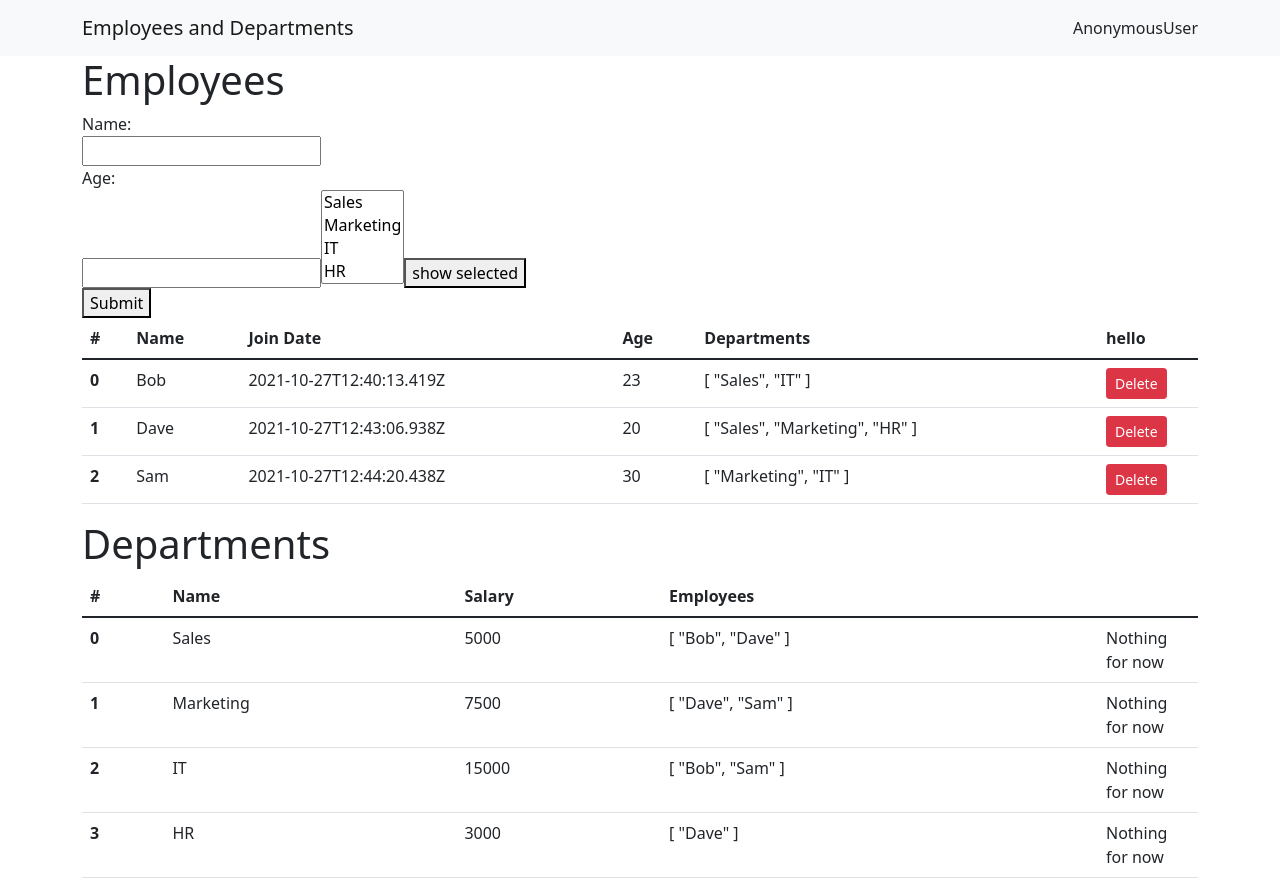
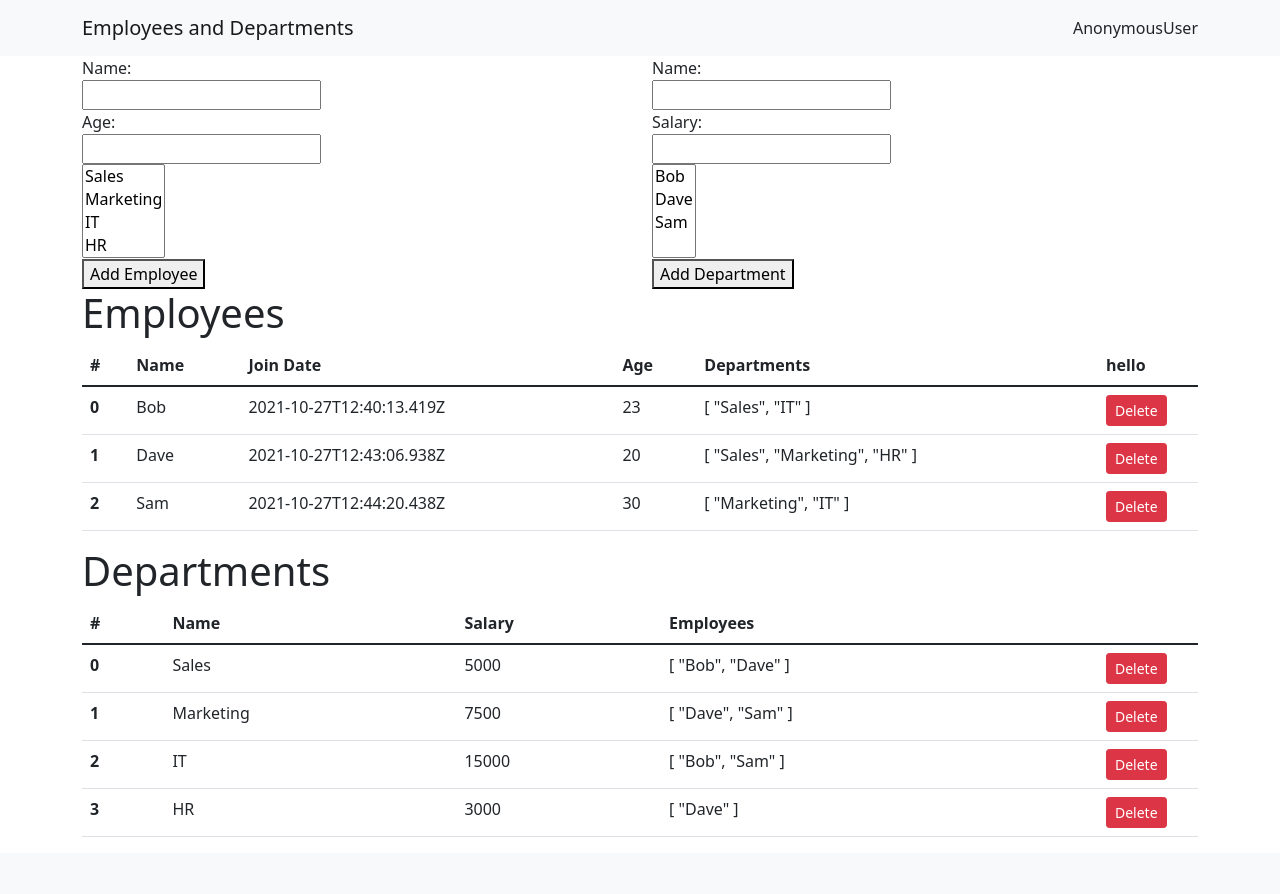
Before and after one commit to Yasmoabd/Django-app-with-Vue-Ajax-REST-API, a Django app: page / in a window 1280 px wide. After the commit the page ends 837 px from the top, so only its background shows below. Run offline with Django 3.2, Linux system fonts and the light colour scheme; data comes from the database, SQL or seed files in the repository; both versions use the stored data as it was after the commit.

Commit message:
POST GET DELETE Implemented

```diff
--- a/emp_dep/api.py
+++ b/emp_dep/api.py
@@ -20,7 +20,6 @@ def employees_api(request):
     '''
     if request.method == "POST":
         data = json.load(request)
-        print(data.get('departments'))
         e = Employee(name=data.get('name'),join_date=timezone.now(),age=data.get('age'))
         e.save()
         for departmentID in data.get('departments'):
@@ -40,9 +39,26 @@ def departments_api(request):
         API entry point for list of countries
         On POST: Create a new countries
     '''
+    if request.method == "POST":
+        data = json.load(request)
+        d = Department(name=data.get('name'),salary=data.get('salary'))
+        d.save()
+        for employeeID in data.get('employees'):
+            d.employees.add(Employee.objects.get(id=employeeID))
+        d.save()
+        return JsonResponse({})
+
     return JsonResponse({
         'departments': [
             department.to_dict()
             for department in Department.objects.all()
         ]
     })
+
+def department_api(request, department_id):
+    if request.method == "DELETE":
+        department = get_object_or_404(Department, id=department_id)
+        department.delete()
+        return JsonResponse({})
+
+    return HttpResponseBadRequest("Invalid method")
--- a/emp_dep/models.py
+++ b/emp_dep/models.py
@@ -30,7 +30,8 @@ class Department(models.Model):
             'id': self.id,
             'name': self.name,
             'salary': self.salary,
-            'employees':[str(e) for e in self.employees.all()]
+            'employees':[str(e) for e in self.employees.all()],
+            'api': reverse('department api', kwargs={'department_id': self.id}),
         }
 
     def __str__(self):
--- a/emp_dep/templates/emp_dep/emp&deps.html
+++ b/emp_dep/templates/emp_dep/emp&deps.html
@@ -2,23 +2,41 @@
 
 {% block content %}
     <div id="app">
-        <h1>Employees</h1>
+        <div class="row">
+            <div class="col-6">
                 <form id="addEmpForm">
                     <label for="fname">Name:</label><br>
                     <input type="text" id="fname" name="fname"><br>
                     <label for="age">Age:</label><br>
                     <input type="text" id="age" name="age">
+                    <div>
                         <select id="depdrop" name="depdrop" id="depdrop" multiple>
                             <option v-for="(department) in departments" v-bind:value="department.id">[[ department.name ]]</option>
                         </select>
-            <button type="button" v-on:click="showselected()">show selected</button>
+                    </div>
+                  </form>
+                  <button type="button" form="addEmpForm" value="Submit" v-on:click="addEmployee">Add Employee</button>
+            </div>
+            <div class="col-6">
+                <form id="addDepForm">
+                    <label for="name">Name:</label><br>
+                    <input type="text" id="name" name="name"><br>
+                    <label for="salary">Salary:</label><br>
+                    <input type="text" id="salary" name="salary">
+                    <div>
+                        <select id="empdrop" name="empdrop" id="empdrop" multiple>
+                            <option v-for="(employee) in employees" v-bind:value="employee.id">[[ employee.name ]]</option>
+                        </select>
+                    </div>
+                  </form>
+                  <button type="button" form="addDepForm" value="Submit" v-on:click="addDepartment">Add Department</button>
+            </div>
+        </div>
 
-          </form>
-          <button type="button" form="addEmpForm" value="Submit" v-on:click="addEmployee">Submit</button>
 
         {% csrf_token %}
 
-
+        <h1>Employees</h1>
         <table class="table">
             <thead>
                 <tr>
@@ -73,7 +91,9 @@
                     <td>[[ department.salary ]]</td>
                     <td>[[ department.employees ]]</td>
                     <td>
-                        Nothing for now
+                        <button @click="deleteDepartment(department)" class="btn btn-sm btn-danger">
+                            Delete
+                        </button>
                     </td>
                 </tr>
             </tbody>
@@ -110,6 +130,25 @@
             }
         },
         methods: {
+            async refreshTables(){
+                let response = await fetch("{% url 'employees api' %}");
+            if (response.ok) {
+                let data = await response.json();
+                this.employees = data.employees;
+            }
+            else {
+                alert("Failed to load list of employees");
+            }
+            let response2 = await fetch("{% url 'departments api' %}");
+            if (response2.ok) {
+                let data = await response2.json();
+                this.departments = data.departments;
+            }
+            else {
+                alert("Failed to load list of departments");
+            }
+            },
+
             async addEmployee(){
                 var nameValue = document.getElementById("fname").value;
                 var ageValue = document.getElementById("age").value;
@@ -128,14 +167,7 @@
                             "X-CSRFToken": document.querySelector("[name=csrfmiddlewaretoken").value,
                         }});
                 if (response.ok) {
-                    let response2 = await fetch("{% url 'employees api' %}");
-                    if (response2.ok) {
-                        let data = await response2.json();
-                        this.employees = data.employees;
-                    }
-                    else{
-                        alert("Failed to load employees");
-                    }
+                    this.refreshTables();
                 }
                 else{
                     alert("Failed to add employee");
@@ -152,8 +184,7 @@
                         }
                     });
                     if (response.ok) {
-                        // country was deleted OK!
-                        this.employees = this.employees.filter(e => e.id != employee.id);
+                        this.refreshTables();
                     }
                     else {
                         alert("Failed to delete country");
@@ -161,16 +192,48 @@
                 }
             },
 
-            showselected(){
+            async addDepartment(){
+                var nameValue = document.getElementById("name").value;
+                var salaryValue = document.getElementById("salary").value;
+
                 var selected = [];
-                for (var option of document.getElementById('depdrop').options)
+                for (var option of document.getElementById('empdrop').options)
                 {
                     if (option.selected) {
                     selected.push(option.value);
                     }
                 }
-                console.log(selected);
+
+                var obj = {name: nameValue, salary: salaryValue, employees: selected};
+                let response = await fetch("{% url 'departments api'%}",{method:"POST", body: JSON.stringify(obj),
+                headers: {
+                            "X-CSRFToken": document.querySelector("[name=csrfmiddlewaretoken").value,
+                        }});
+                if (response.ok) {
+                    this.refreshTables();
                 }
+                else{
+                    alert("Failed to add department");
+                }
+            },
+
+            async deleteDepartment(department) {
+                // add ajax request to delete that country
+                if (confirm(`Are you sure you want to delete ${department.name}?`)) {
+                    let response = await fetch(department.api, {
+                        method: "DELETE",
+                        headers: {
+                            "X-CSRFToken": document.querySelector("[name=csrfmiddlewaretoken").value,
+                        }
+                    });
+                    if (response.ok) {
+                        this.refreshTables();
+                    }
+                    else {
+                        alert("Failed to delete department");
+                    }
+                }
+            },
         }
     })
 
--- a/emp_dep/urls.py
+++ b/emp_dep/urls.py
@@ -1,11 +1,12 @@
 from django.urls import path
 
 from . import views
-from emp_dep.api import employees_api, departments_api, employee_api
+from emp_dep.api import employees_api, departments_api, employee_api, department_api
 
 urlpatterns = [
     path('', views.index, name='index'),
     path('api/employees/', employees_api, name="employees api"),
     path('api/departments/', departments_api, name="departments api"),
     path('api/employee/<int:employee_id>/', employee_api, name="employee api"),
+    path('api/department/<int:department_id>/', department_api, name="department api"),
 ]
```
Also changed, not shown: db.sqlite3. Lines whose indentation alone changed are shown as unchanged.
